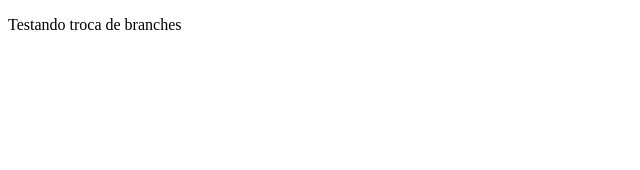
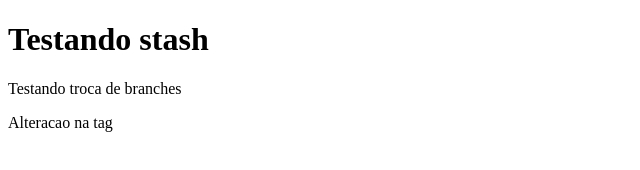
Before and after one commit to kalebefukuda/Curso_git, a plain HTML site: page index.html in a window 1280 px wide. Shown: the whole page, without its empty margins (0-640 px from the left). Drawn offline with Linux system fonts and the light colour scheme.

Commit message:
primeira versao

```diff
--- a/index.html
+++ b/index.html
@@ -6,6 +6,8 @@
     <title>Document</title>
 </head>
 <body>
+    <h1> Testando stash</h1>
     <p>Testando troca de branches</p>
+    <p>Alteracao na tag</p>
 </body>
 </html>
```
